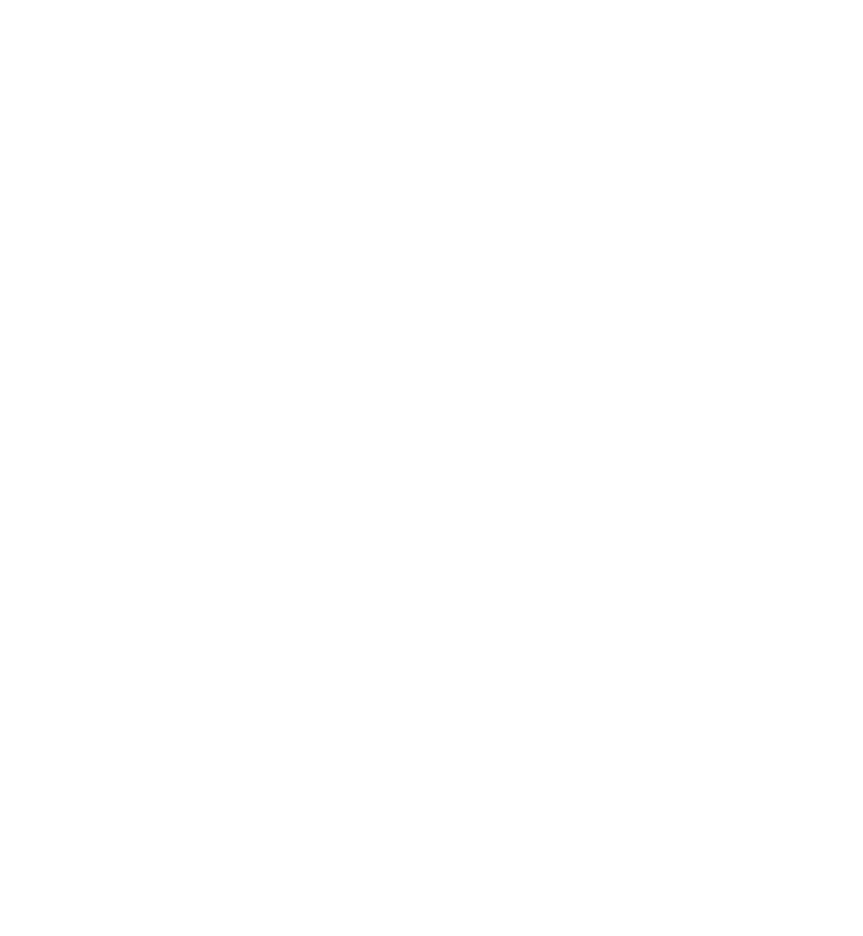
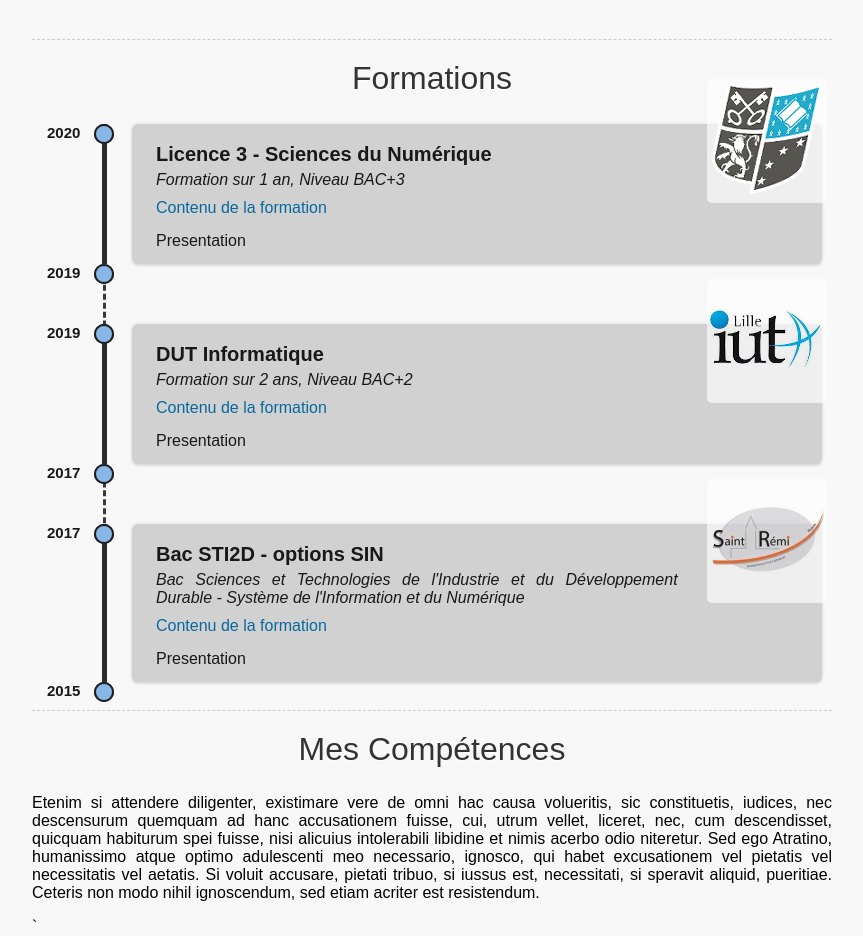
Before and after one commit to Rafyb/Rafyb.github.io, a Vue app: page / in a window 1280 px wide. Shown: the part 500-1436 px from the top of the page, without its empty margins (208-1071 px from the left). Before the commit the page ends 800 px from the top, so only its background shows below. Built offline with nearby package versions, Linux system fonts and the light colour scheme.

Commit message:
timeline

```diff
--- a/src/App.vue
+++ b/src/App.vue
@@ -28,5 +28,16 @@
     min-width: 380px;
     padding: 0 30px;
     margin: 0 auto;
+    text-align: justify;
+    text-justify: inter-word;
+}
+h1{
+    font-size: 32px;
+    font-weight: normal;
+    text-align: center;
+    color: #333;
+    padding-top: 20px;
+    border-top: 1px dashed#ccc;
+    text-shadow: 0px 1px 1px#fff;
 }
 </style>
--- a/src/components/Home.vue
+++ b/src/components/Home.vue
@@ -1,22 +1,107 @@
 <template>
   <div class="home">
+    <section id="home_intro">
+      <h1>Pour commencer</h1>
 
+      <p>Je m’appelle Raphael Bauvin, j’ai 20 ans et je suis actuellement étudiant à L’université catholique de Lille en Licence 3 Sciences
+      du numérique. Je suis passioné par le milieu de l’informatique et du visuel, plus précisément dans le Développement de Jeux video.</p>
+
+      <p>Mes passe-temps sont le vélo, la photographie et le dessin. Je dessine sur tablette graphique et j’invente des scénarios, personnages
+      et méchanismes de jeux video. Ce qui m’enthousiasme le plus dans le développement, c’est de pouvoir concevoir quelque chose de concret que
+      je puisse expérimenter et améliorer. J’aimerai créer des jeux qui fassent ressentir des émotions par leurs univers, l’ambiance de leurs décors.
+      Mais aussi des jeux avec des gameplays innovants ou qui aident à l'apprentissage. </p>
+    </section>
+    <section id="home_timeline">
+      <h1>Formations</h1>
+      <timeline :timeline="timeline"/>
+    </section>
+    <section id="home_autres">
+      <h1>Mes Compétences</h1>
+
+      <p>Etenim si attendere diligenter, existimare vere de omni hac causa volueritis, sic constituetis,
+      iudices, nec descensurum quemquam ad hanc accusationem fuisse, cui, utrum vellet, liceret, nec, cum descendisset,
+      quicquam habiturum spei fuisse, nisi alicuius intolerabili libidine et nimis acerbo odio niteretur. Sed ego Atratino,
+      humanissimo atque optimo adulescenti meo necessario, ignosco, qui habet excusationem vel pietatis vel necessitatis
+      vel aetatis. Si voluit accusare, pietati tribuo, si iussus est, necessitati, si speravit aliquid, pueritiae. Ceteris non
+      modo nihil ignoscendum, sed etiam acriter est resistendum.</p>
+    </section>`
   </div>
 </template>
 
 <script>
-
+import timeline from './timeline.vue';
 export default {
   name: 'Home',
+  components:{
+    timeline
+  },
   data:function() {
     return{
-
+      timeline:[
+        {
+          id:1,
+          title:'Licence 3 - Sciences du Numérique ',
+          info:'Formation sur 1 an, Niveau BAC+3',
+          utils:
+            [{
+              link : "https://www.fges.fr/cursus-universitaire/licence-sts/informatique-et-sciences-du-numerique/",
+              text : 'Contenu de la formation'
+            }]
+          ,
+          desc:'Presentation',
+          img:{
+            link : "https://www.fges.fr/",
+            src : require('@/assets/fges_min.png')
+          },
+          dateFirst : '2020',
+          dateSecond : '2019'
+        },
+        {
+          id:2,
+          title:'DUT Informatique',
+          info:'Formation sur 2 ans, Niveau BAC+2',
+          utils:
+            [{
+              link : "http://www.iut-a.univ-lille.fr/dut-info/",
+              text : 'Contenu de la formation'
+            }],
+          desc:'Presentation',
+          img:{
+            link : "https://www.iut-a.univ-lille.fr/",
+            src : require('@/assets/iuta.png')
+          },
+          dateFirst : '2019',
+          dateSecond : '2017'
+        },
+        {
+          id:3,
+          title:'Bac STI2D - options SIN',
+          info:"Bac Sciences et Technologies de l'Industrie et du Développement Durable - Système de l'Information et du Numérique",
+          utils:
+            [{
+              link : "https://www.cidj.com/etudes-formations-alternance/les-diplomes/bac-sti2d-bac-technologique",
+              text : 'Contenu de la formation'
+            }],
+          desc:'Presentation',
+          img:{
+            link : "https://saintremi.fr/",
+            src : require('@/assets/stremi.png')
+          },
+          dateFirst : '2017',
+          dateSecond : '2015'
+        }
+      ]
     }
   }
 }
 </script>
 
 <!-- Add "scoped" attribute to limit CSS to this component only -->
-<style scoped>
-
+<style>
+body{
+  background: #f8f8f8 url('../assets/home_background.png') center -80px no-repeat;
+}
+#home_intro{
+  padding: 40px 0px;
+}
 </style>
--- a/src/components/timeline.vue
+++ b/src/components/timeline.vue
@@ -0,0 +1,137 @@
+<template>
+    <div class="timeline">
+        <ul>
+            <li v-for="time in timeline" :key="time.id" ><span></span>
+            <div>
+            <div class="title">{{time.title}}</div>
+            <div class="info">{{time.info}}</div>
+            <div class="utils"><a :href="time.utils[0].text">{{time.utils[0].text}}</a></div>
+            <div class="type">{{time.desc}}</div>
+            <div class="img"><a v-bind:href="time.img.link"><img v-bind:src="time.img.src"></a></div>
+            </div> <span class="number"><span>{{time.dateFirst}}</span> <span>{{time.dateSecond}}</span></span>
+            </li>
+        </ul>
+    </div>
+</template>
+
+<script>
+export default {
+  name: 'timeline',
+  props:{
+      timeline:Array
+  }
+}
+</script>
+
+<style scoped>
+ul {
+    margin: 0;
+    list-style: none;
+    position: relative;
+    padding: 1px 40px;
+    color: rgb(83, 83, 83);
+    font-size: 13px;
+}
+ul:before {
+    content: "";
+    width: 5px;
+    height: 100%;
+    left:71px;
+    position: absolute;
+    border-left: 3px dashed rgb(56, 56, 56);
+}
+ul li {
+    position: relative;
+    margin-left: 30px;
+    background-color: rgb(209, 209, 209);
+    padding: 14px;
+    border-radius: 6px;
+    left:30px;
+    box-shadow: 0 0 4px rgba(0, 0, 0, 0.12), 0 2px 2px rgba(0, 0, 0, 0.08);
+    transition: box-shadow .3s;
+    color : #181818;
+}
+ul li:hover {
+    box-shadow: 10px 10px 4px rgba(0, 0, 0, 0.411);
+    background-color: rgb(49, 49, 49);
+    color : #f8f8f8;
+}
+ul li:not(:first-child) {
+    margin-top: 60px;
+}
+ul li > span {
+    width: 5px;
+    height: 100%;
+    background: rgb(43, 43, 43);
+    top: 0;
+    position: absolute;
+    left:-30px;
+}
+ul li > span:before, ul li > span:after {
+    content: "";
+    width: 16px;
+    height: 16px;
+    border-radius: 50%;
+    border: 2px solid rgb(32, 32, 32);
+    position: absolute;
+    background: #86b7e7;
+    left:-8px;
+    top: 0;
+}
+ul li span:after {
+    top: 100%;
+}
+ul li > div {
+    margin-left: 10px;
+}
+div .title{
+    font-weight: 600;
+    font-size: 20px;
+    width:80%;
+}
+div .type{
+    margin-top: 15px;
+    font-size: 16px;
+}
+div a{
+    text-decoration: none;
+    margin-top: 10px;
+    font-size: 16px;
+    color:#0768a0;
+}
+div a:hover{
+    color:#86b7e7;
+}
+div .info {
+    font-weight: 300;
+    font-size : 16px;
+    font-style : italic;
+    margin-bottom: 10px;
+    width:80%;
+  }
+div .img {
+    position: absolute;
+    right: -5px;
+    top: -50px;
+    border-radius: 5px;
+    background-color: #ffffffa8;
+}
+div > div {
+    margin-top: 5px;
+}
+span.number {
+    height: 100%;
+}
+span.number span {
+    position: absolute;
+    font-size: 15px;
+    left: -55px;
+    font-weight: bold;
+}
+span.number span:first-child {
+    top: 0;
+}
+span.number span:last-child {
+    top: 100%;
+}
+</style>
```
